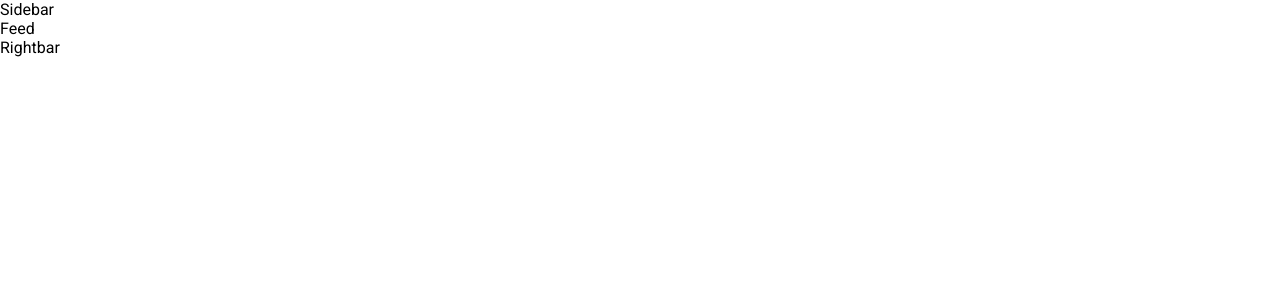
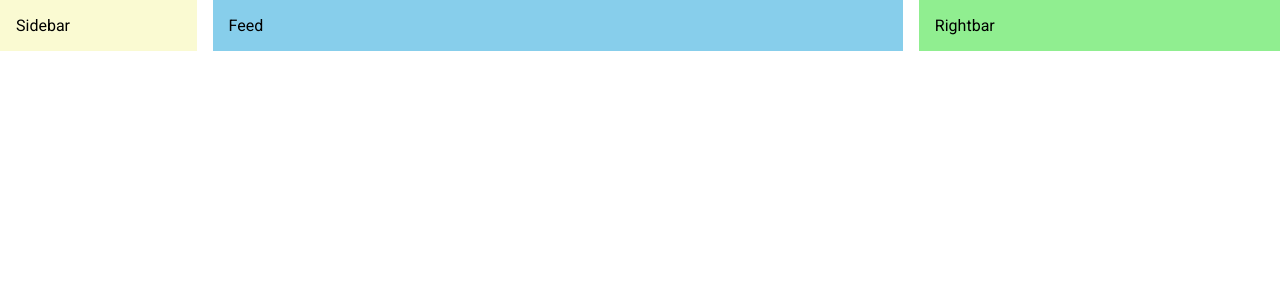
Before and after one commit to Riyad-zrg/Riyadbook, a React (Vite) app: page / in a window 1280 px wide. Shown: the top 300 px of the page. Built offline with nearby package versions, Linux system fonts and the light colour scheme.

Commit message:
added flexbox to app for elements organization

```diff
--- a/src/App.jsx
+++ b/src/App.jsx
@@ -1,13 +1,19 @@
 import Sidebar from "./components/Sidebar.jsx";
 import Feed from "./components/Feed.jsx";
 import Rightbar from "./components/Rightbar.jsx";
+import { Box, Stack } from "@mui/material";
 
 function App() {
-  return (<>
-  <Sidebar />
-  <Feed />
-  <Rightbar />
-  </>);
+  return (
+    <Box>
+      {/*navbar*/}
+      <Stack direction="row" spacing={2} justifyContent="space-between">
+        <Sidebar />
+        <Feed />
+        <Rightbar />
+      </Stack>
+    </Box>
+  );
 }
 
 export default App;
--- a/src/components/Feed.jsx
+++ b/src/components/Feed.jsx
@@ -1,9 +1,12 @@
-import React from 'react'
+import React from "react";
+import { Box } from "@mui/material";
 
-function Feed(){
+function Feed() {
   return (
-    <div>Feed</div>
-  )
+    <Box style={{ backgroundColor: "skyblue" }} flex={4} p={2}>
+      Feed
+    </Box>
+  );
 }
 
-export default Feed
+export default Feed;
--- a/src/components/Rightbar.jsx
+++ b/src/components/Rightbar.jsx
@@ -1,9 +1,19 @@
-import React from 'react'
+import React from "react";
+import { Box } from "@mui/material";
 
-function Rightbar(){
+function Rightbar() {
   return (
-    <div>Rightbar</div>
-  )
+    <Box
+      bgcolor={"lightgreen"}
+      flex={2}
+      p={2}
+      sx={{
+        display: { xs: "none", sm: "block" },
+      }}
+    >
+      Rightbar
+    </Box>
+  );
 }
 
-export default Rightbar
+export default Rightbar;
--- a/src/components/Sidebar.jsx
+++ b/src/components/Sidebar.jsx
@@ -1,9 +1,17 @@
-import React from 'react'
+import React from "react";
+import { Box } from "@mui/material";
 
-function Sidebar(){
+function Sidebar() {
   return (
-    <div>Sidebar</div>
-  )
+    <Box
+      bgcolor={"lightgoldenrodyellow"}
+      flex={1}
+      p={2}
+      sx={{ display: { xs: "none", sm: "block" } }}
+    >
+      Sidebar
+    </Box>
+  );
 }
 
-export default Sidebar
+export default Sidebar;
```
Also changed, not shown: src/components/Navbar.jsx (+4 -6 lines).
